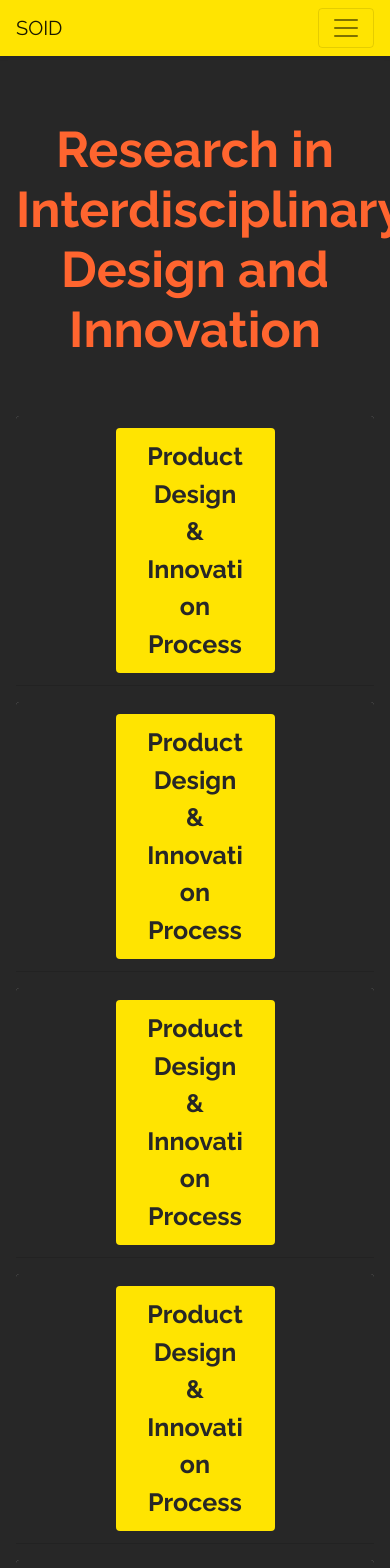
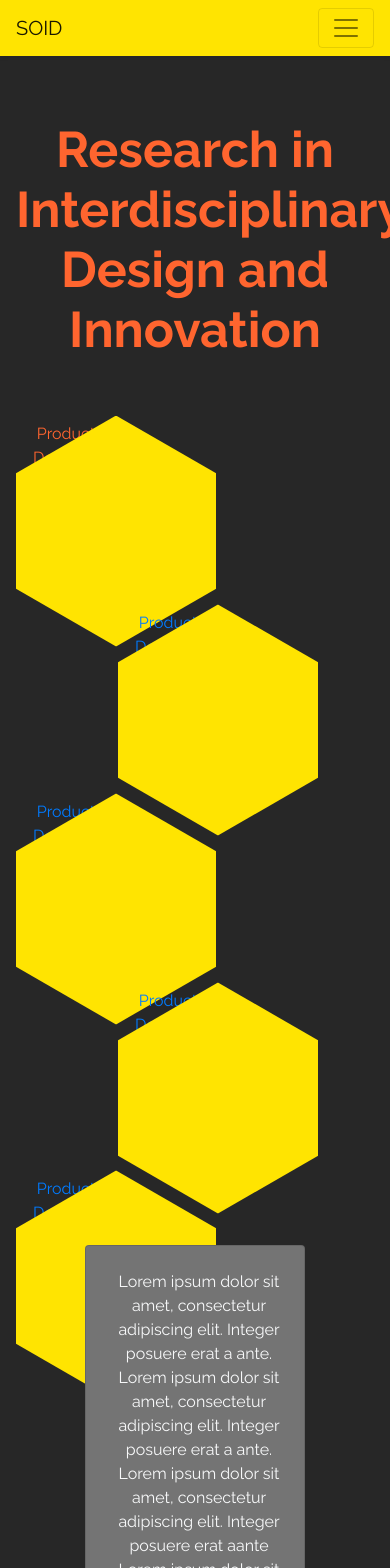
Before and after one commit to CSClubIIITDM-org/SOID, a React (Create React App) app: page /research in a window 390 px wide. Shown: the top 1568 px of the page. Built offline with nearby package versions, Linux system fonts and the light colour scheme.

Commit message:
research changes half

```diff
--- a/src/components/Research.jsx
+++ b/src/components/Research.jsx
@@ -7,7 +7,7 @@ const Research = () => {
         <h4 className="text-orange text-center pb-5 pt-5 research-heading">
           Research in Interdisciplinary Design and Innovation
         </h4>
-
+{/*
         <div id="accordion">
           <div className="card research mb-3 border-0">
             <div className="card-header bg-dark " id="headingOne">
@@ -205,7 +205,139 @@ const Research = () => {
               </div>
             </div>
           </div>
+        </div> */}
+
+
+
+
+        <section id="lab" className="bg-dark" >
+
+
+<div class="lab_item">
+<div className="border-0">
+<button
+                  className="btn btn-link w-50 border-0 text-orange"
+                  data-toggle="collapse"
+                  data-target="#collapseOne"
+                  aria-expanded="true"
+                  aria-controls="collapseOne"
+
+                >
+                  Product Design & Innovation Process
+                </button>
+
+
+            </div>
+
+
+
+<div class="hexagon hexagon2 bg-warning">
+
+    <div class="hexagon-in1">
+        <div class="hexagon-in2" >
+
         </div>
+     </div>
+
+ </div>
+
+
+ </div>
+
+ <div class="lab_item">
+<div class="hexagon hexagon2">
+    <div class="hexagon-in1">
+        <div class="hexagon-in2" >
+        </div>
+     </div>
+ </div>
+ <button
+                  className="btn btn-link w-50 border-0 "
+                  data-toggle="collapse"
+                  data-target="#collapseOne"
+                  aria-expanded="true"
+                  aria-controls="collapseOne"
+                >
+                  Product Design & Innovation Process
+                </button>
+
+ </div>
+
+
+ <div class="lab_item">
+<div class="hexagon hexagon2">
+    <div class="hexagon-in1">
+        <div class="hexagon-in2" >
+        </div>
+     </div>
+ </div>
+ <button
+                  className="btn btn-link w-50 border-0 "
+                  data-toggle="collapse"
+                  data-target="#collapseOne"
+                  aria-expanded="true"
+                  aria-controls="collapseOne"
+                >
+                  Product Design & Innovation Process
+                </button>
+
+ </div>
+
+ <div class="lab_item">
+<div class="hexagon hexagon2">
+    <div class="hexagon-in1">
+        <div class="hexagon-in2">
+        </div>
+     </div>
+ </div>
+ <button
+                  className="btn btn-link w-50 border-0 "
+                  data-toggle="collapse"
+                  data-target="#collapseOne"
+                  aria-expanded="true"
+                  aria-controls="collapseOne"
+                >
+                  Product Design & Innovation Process
+                </button>
+
+ </div>
+<div class="lab_item">
+<div class="hexagon hexagon2">
+    <div class="hexagon-in1">
+        <div class="hexagon-in2" >
+        </div>
+     </div>
+ </div>
+ <button
+                  className="btn btn-link w-50 border-0 "
+                  data-toggle="collapse"
+                  data-target="#collapseOne"
+                  aria-expanded="true"
+                  aria-controls="collapseOne"
+                >
+                  Product Design & Innovation Process
+                </button>
+
+ </div>
+
+
+
+
+
+
+
+
+
+
+
+
+
+
+</section>
+
+
+
+
       </div>
     </React.Fragment>
   );
--- a/src/styles/style.css
+++ b/src/styles/style.css
@@ -429,4 +429,231 @@ home news */
 .facility-description {
   font-size: 25px;
 }
+
+/* ///////////// */
+
+
+#lab {
+	width: 1000px;
+	overflow: hidden;
+	padding-bottom: 70px;
+	position: relative;
+	margin: 0 auto;
+	margin-bottom: 2.5em;
+	background: rgb(236, 236, 236);
+
+	-webkit-transition: all ease 500ms;
+	-moz-transition: all ease 500ms;
+	-o-transition: all ease 500ms;
+	-ms-transition: all ease 500ms;
+	transition: all ease 500ms;
+}
+
+ #lab h1 {
+	font-family: bebas_neueregular ,sans-serif;
+	font-size: 1.75em;
+	padding: 0.2em 0 0.2em 0.2em;
+	color: white;
+	text-shadow: 0 0.06em 0 #424242;
+	position: relative;
+}
+
+#lab h1 {
+	background: #ffe401;
+}
+
+.beaker {
+	-webkit-filter: drop-shadow(#424242 0px 1px 0px);
+	border-bottom: 2em solid #FFF;
+	border-left: 1em solid transparent;
+	border-right: 1em solid transparent;
+	border-radius: .5em;
+	height: 0;
+	width: 1em;
+	position: absolute;
+	right: 0.7em;
+	bottom: 22%;
+	font-size: 0.6em;
+}
+
+.beaker::before {
+	border-left: .25em solid #FFF;
+	border-radius: .25em;
+	border-right: .25em solid #FFF;
+	content: '';
+	height: .25em;
+	left: -.25em;
+	position: absolute;
+	top: -1em;
+	width: 1em;
+}
+
+.beaker::after {
+	border-left: .25em solid #FFF;
+	border-right: .25em solid #FFF;
+	content: '';
+	height: 1em;
+	left: 0;
+	position: absolute;
+	top: -1em;
+	width: .5em;
+}
+
+.sectionheader {
+	position: relative;
+}
+
+.lab_item {
+	width: 200px;
+	height: 230px;
+	position: relative;
+	display: inline-block;
+}
+
+.hexagon2 {
+	position: absolute;
+	width: 200px;
+	height: 400px;
+	top: -85px;
+}
+
+.hexagon {
+	overflow: hidden;
+	visibility: hidden;
+
+	-webkit-transform: rotate(120deg);
+	-moz-transform: rotate(120deg);
+	-o-transform: rotate(120deg);
+	-ms-transform: rotate(120deg);
+	transform: rotate(120deg);
+	cursor: pointer;
+}
+
+.hexagon-in1 {
+	overflow: hidden;
+	width: 100%;
+	height: 100%;
+
+	-webkit-transform: rotate(-60deg);
+	-moz-transform: rotate(-60deg);
+	-o-transform: rotate(-60deg);
+	-ms-transform: rotate(-60deg);
+	transform: rotate(-60deg);
+}
+
+.hexagon-in2 {
+	-webkit-box-shadow: inset 0 0 0 200px #ffe401;
+	box-shadow: inset 0 0 0 200px #ffe401;
+	overflow: hidden;
+	width: 100%;
+	height: 100%;
+	background-repeat: no-repeat;
+	background-position: 50%;
+
+	-webkit-background-size: 125%;
+	-moz-background-size: 125%;
+	background-size: 125%;
+	visibility: visible;
+
+	-webkit-transform: rotate(-60deg);
+	-moz-transform: rotate(-60deg);
+	-o-transform: rotate(-60deg);
+	-ms-transform: rotate(-60deg);
+	transform: rotate(-60deg);
+
+	-webkit-transition: all 0.5s ease;
+	-moz-transition: all 0.5s ease;
+	-o-transition: all 0.5s ease;
+	-ms-transition: all 0.5s ease;
+	transition: all 0.5s ease;
+}
+
+.hexagon-in2:hover {
+	-webkit-box-shadow: inset 0 0 0 0px #B0DAD4;
+	box-shadow: inset 0 0 0 0px #B0DAD4;
+}
+
+#lab article {
+	padding-top: 1em;
+	width: 820px;
+	margin: 0 auto;
+}
+
+.lab_item:nth-child(7n-2) {
+	margin-left: 101px;
+}
+
+.lab_item:nth-child(n+5) {
+	margin-top: -55px;
+}
+
+@media (max-width: 1015px) {
+	#lab {
+	width: 100%;
+}
+
+}
+
+@media (max-width: 820px) {
+	.lab_item:nth-child(5n-1) {
+	margin-left: 102px;
+}
+
+.lab_item:nth-child(n+4) {
+	margin-top: -62px;
+}
+
+.lab_item:nth-child(7n-2) {
+	margin-left: 0px;
+}
+
+.lab_item:nth-child(n+5) {
+	margin-top: -56px;
+}
+
+#lab article {
+	width: 610px;
+}
+
+}
+
+@media (max-width: 640px) {
+	#lab article {
+	width: 405px;
+}
+
+.lab_item:nth-child(5n-1) {
+	margin-left: 0px;
+}
+
+.lab_item:nth-child(3n) {
+	margin-left: 102px;
+}
+
+.lab_item:nth-child(n+3) {
+	margin-top: -56px;
+}
+
+}
+
+@media (max-width: 450px) {
+	#lab article {
+	width: 300px;
+}
+
+.lab_item:nth-child(3n) {
+	margin-left: 0px;
+}
+
+.lab_item:nth-child(2n) {
+	margin-left: 102px;
+}
+
+.lab_item:nth-child(n+2) {
+	margin-top: -56px;
+}
+
+}
+
+
 /*# sourceMappingURL=style.css.map */
```
Also changed, not shown: 1 other file (tests, documents, lock files or other folders).
